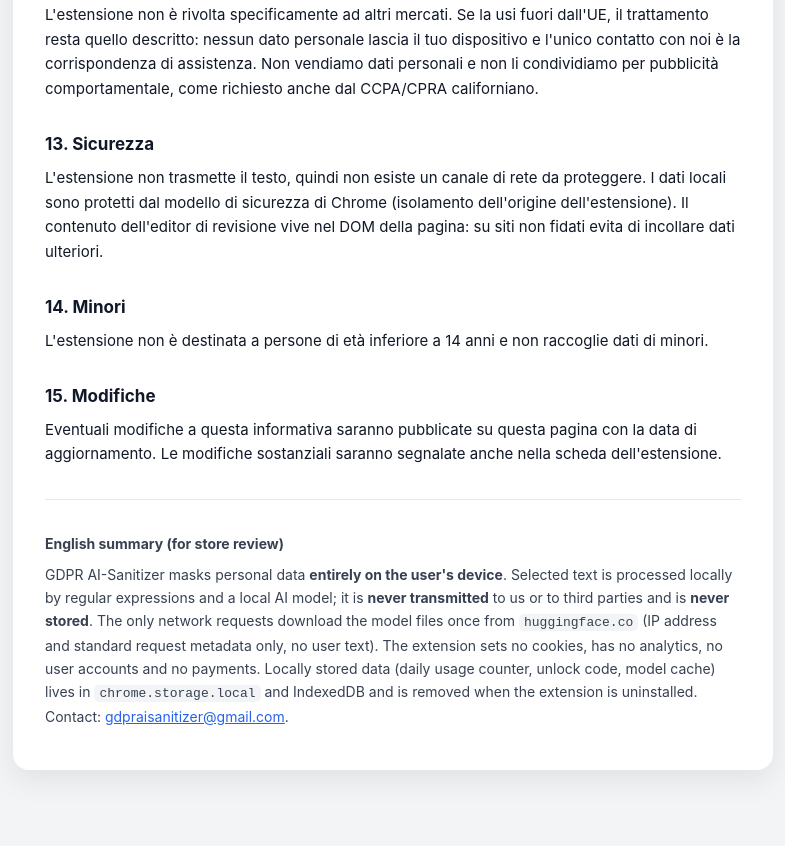
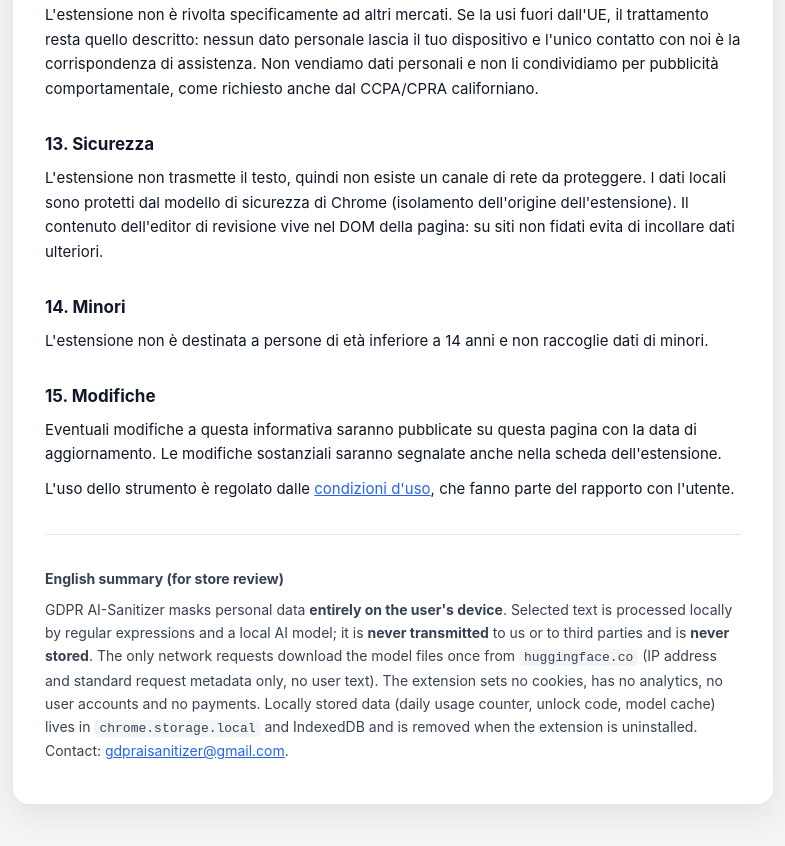
Before and after one commit to Boszboll/gdpr-ai-sanitizer-privacy, a plain HTML site: page index.html in a window 1280 px wide. Shown: the part 3687-4533 px from the top of the page, without its empty margins (247-1032 px from the left). Drawn offline with Linux system fonts and the light colour scheme.

Commit message:
Aggiorna informativa privacy

```diff
--- a/index.html
+++ b/index.html
@@ -247,6 +247,11 @@
     Eventuali modifiche a questa informativa saranno pubblicate su questa pagina con la data di
     aggiornamento. Le modifiche sostanziali saranno segnalate anche nella scheda dell'estensione.
   </p>
+  <p>
+    L'uso dello strumento è regolato dalle
+    <a href="https://boszboll.github.io/sito-professionisti/condizioni.html">condizioni d'uso</a>,
+    che fanno parte del rapporto con l'utente.
+  </p>
 
   <hr>
 
```
